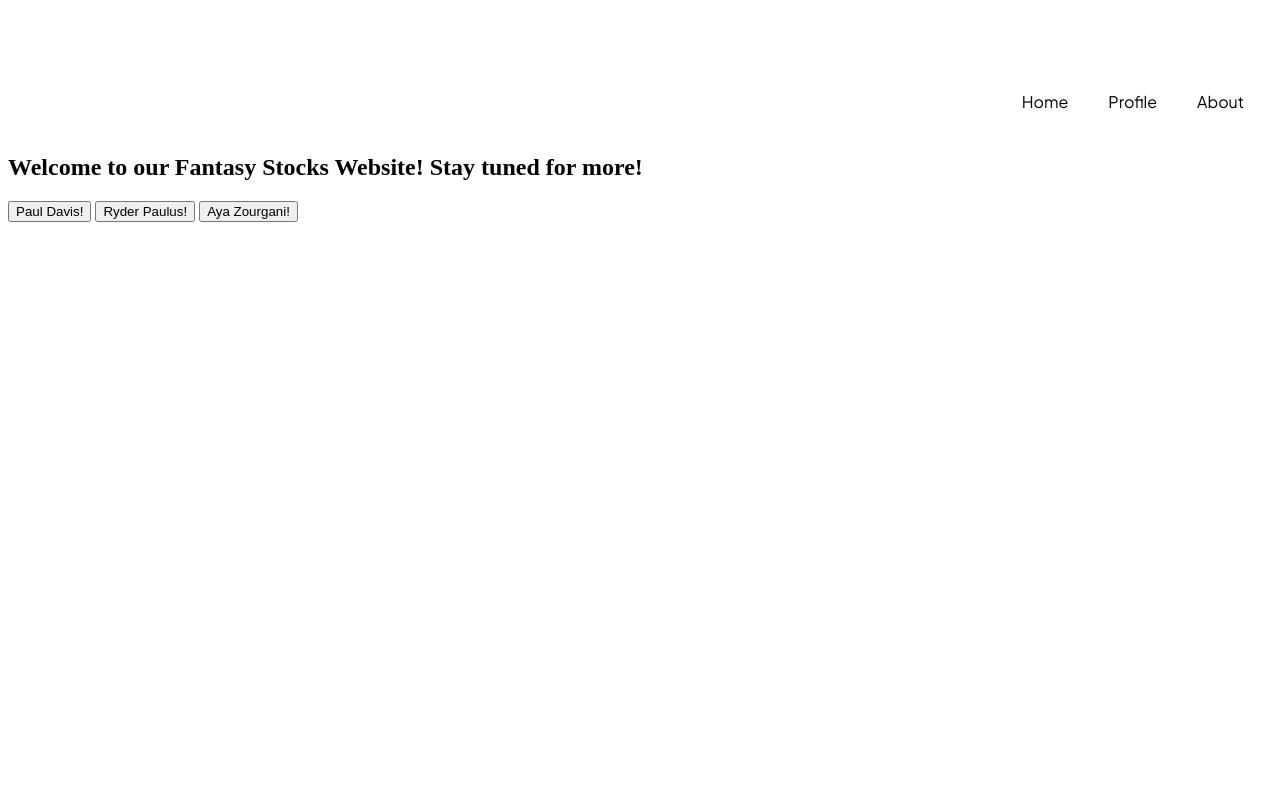
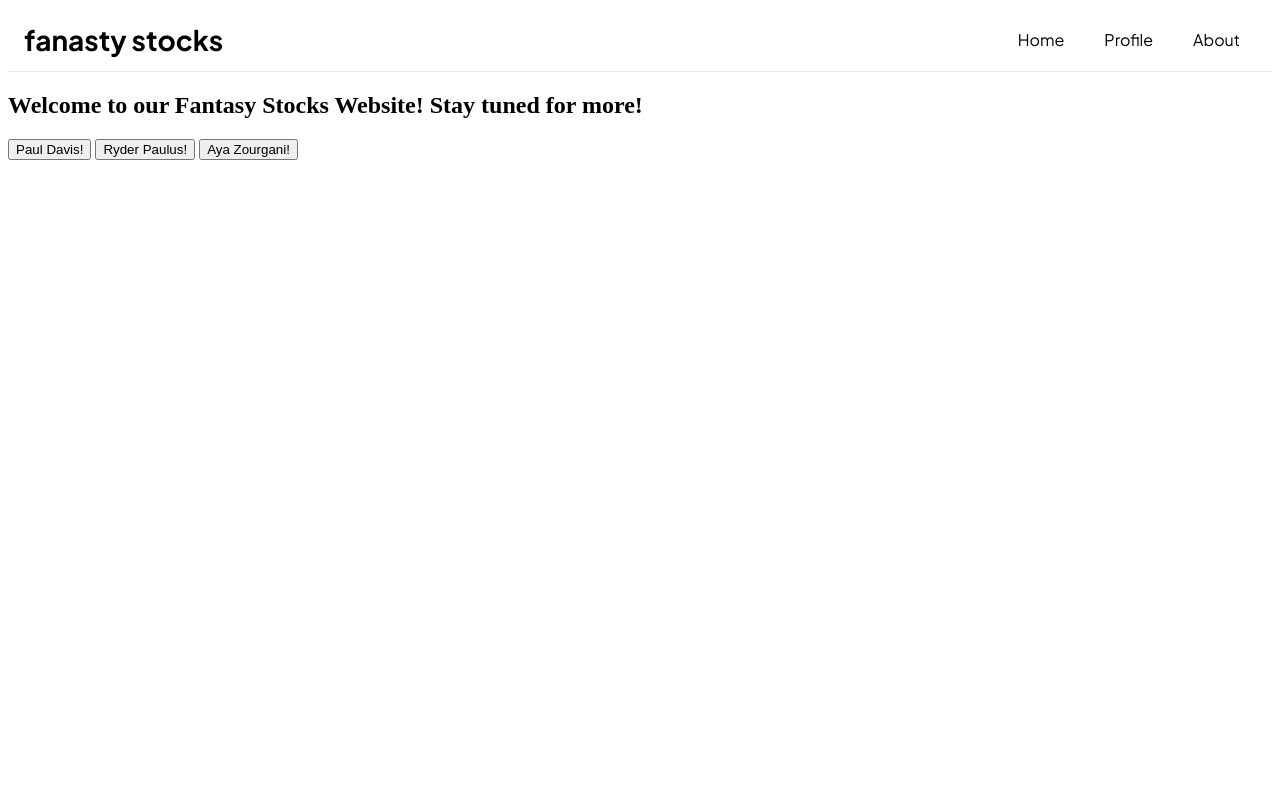
Before and after one commit to Sparkle26/Final-Fantasy-Stock-Game, a PHP site: page /web_src/index.html in a window 1280 px wide. Run offline with PHP 8.4, Linux system fonts and the light colour scheme.

Commit message:
fixed header

```diff
--- a/web_src/index.html
+++ b/web_src/index.html
@@ -1,27 +1,27 @@
-<HTML>
 <HEAD>
-
-<h1>Fanasty Stocks</h1>
-
+  <TITLE>Fanasty Stocks</TITLE>
   <link rel="stylesheet" href="stylesheets/styles.css">
-
 </HEAD>
 <BODY>
-<div >
+<header class="site-header">
+
+
+  <h1 class="site-title">fanasty stocks</h1>
 
   <ul>
     <li><a href="page.php">Home</a></li>
     <li><a href="Ryder.php">Profile</a></li>
     <li><a href="Aya.php">About</a></li>
   </ul>
+</header>
 
+<main>
   <h2> Welcome to our Fantasy Stocks Website! Stay tuned for more!</h2>
 
   <a href="../web_src/general/aboutUs/Paul.php"><button class="button button2">Paul Davis!</button></a>
   <a href="../web_src/general/aboutUs/Ryder.php"><button class="button button2">Ryder Paulus!</button></a>
   <a href="../web_src/general/aboutUs/Aya.php"><button class="button button2">Aya Zourgani!</button></a>
-</div>
-
+</main>
 
 </BODY>
 </HTML>
--- a/web_src/stylesheets/styles.css
+++ b/web_src/stylesheets/styles.css
@@ -1,13 +1,34 @@
 @import url('https://fonts.googleapis.com/css2?family=Plus+Jakarta+Sans:wght@300;400;500;600;700;800&display=swap');
 
 body {
-    background-color:rgb(255, 255, 255);
-    color:#FFFFFF;
+  background-color: rgb(255, 255, 255);
+  color: #000000;
 }
 
 /* Title */
-h1 {
+.site-title,
+.site-header h1 {
   font-family: 'Plus Jakarta Sans', system-ui, -apple-system, 'Segoe UI', Roboto, 'Helvetica Neue', Arial, sans-serif;
+  margin: 0;
+  font-size: 28px;
+  color: #000;
+}
+
+/* site header: make h1 and nav the same height and vertically centered */
+.site-header {
+  display: flex;
+  align-items: center;
+  justify-content: space-between;
+  height: 64px;
+  padding: 0 16px;
+  background-color: #ffffff;
+  box-sizing: border-box;
+  border-bottom: 1px solid #e6e6e6;
+}
+
+/* site-title sits on the left inside the header */
+.site-title {
+  text-align: left;
 }
 
 
@@ -15,8 +36,8 @@ h1 {
 ul {
   list-style: none;
   margin: 0;
-  padding: 8px 12px;
-  background-color: #ffffff;
+  padding: 0;
+  background-color: transparent;
   display: flex;
   justify-content: flex-end;
   align-items: center;
```
Lines whose indentation alone changed are shown as unchanged.
